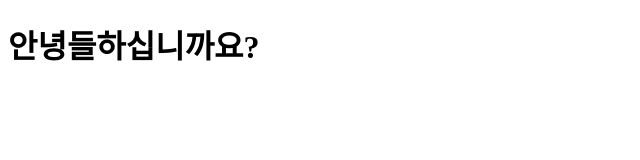
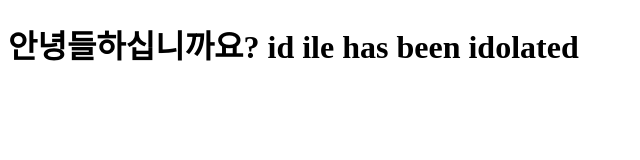
Before and after one commit to MinHooRYU/Myproject, a plain HTML site: page index.html in a window 1280 px wide. Shown: the whole page, without its empty margins (0-640 px from the left). Drawn offline with Linux system fonts and the light colour scheme.

Commit message:
Update index.html

```diff
--- a/index.html
+++ b/index.html
@@ -8,8 +8,7 @@
 
 	<body>
 
-	<h1>안녕들하십니까요?
-	    </h1>
+	<h1>안녕들하십니까요? id ile has been idolated    </h1>
 	</body>
 
 
```
